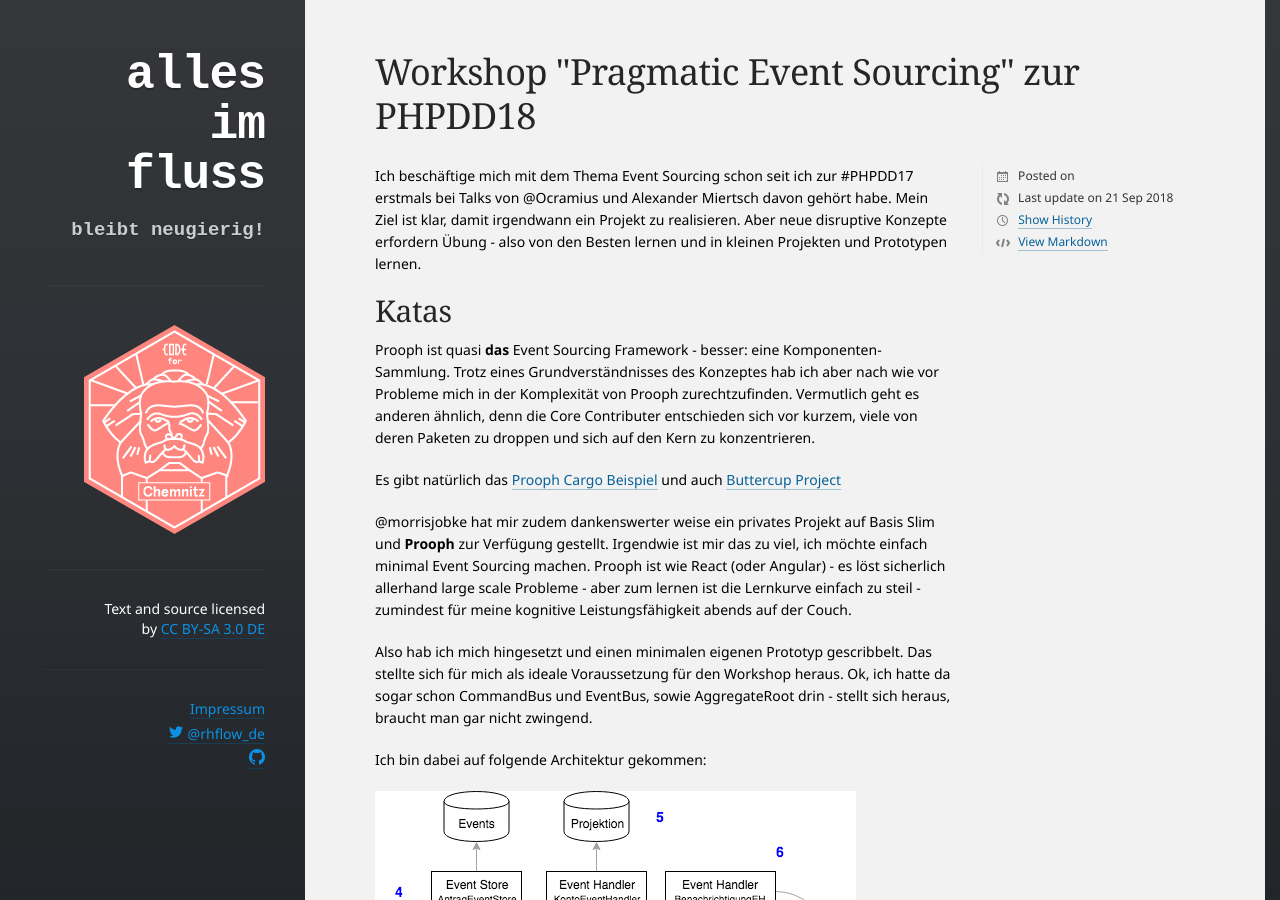
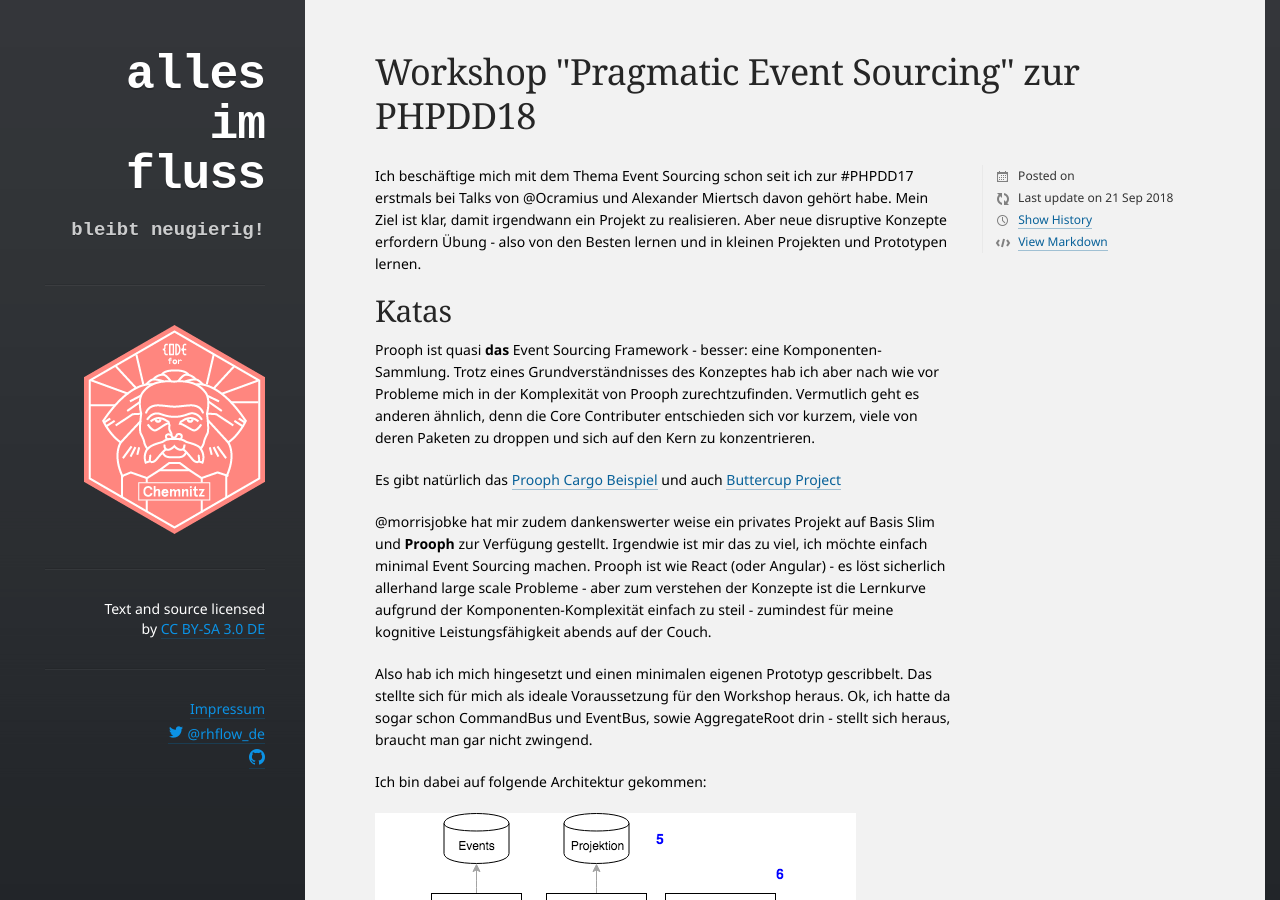
Before and after one commit to ronnyhartenstein/ronnyhartenstein.github.io, a Jekyll site: the page built from _posts/2018/2018-09-22-Workshop-Pragmatic-Event-Sourcing.md, in a window 1280 px wide and 900 px high. Built offline with Jekyll 4.4.1, drawn with Linux system fonts in a browser that asks for light colours.

Commit message:
klarer gemacht warum schwierig

```diff
--- a/_posts/2018/2018-09-22-Workshop-Pragmatic-Event-Sourcing.md
+++ b/_posts/2018/2018-09-22-Workshop-Pragmatic-Event-Sourcing.md
@@ -14,7 +14,7 @@
 
 Es gibt natürlich das [Prooph Cargo Beispiel](http://codeliner.github.io/php-ddd-cargo-sample/) und auch [Buttercup Project](http://buttercup-php.github.io/protects/)
 
-@morrisjobke hat mir zudem dankenswerter weise ein privates Projekt auf Basis Slim und **Prooph** zur Verfügung gestellt. Irgendwie ist mir das zu viel, ich möchte einfach minimal Event Sourcing machen. Prooph ist wie React (oder Angular) - es löst sicherlich allerhand large scale Probleme - aber zum lernen ist die Lernkurve einfach zu steil - zumindest für meine kognitive Leistungsfähigkeit abends auf der Couch.
+@morrisjobke hat mir zudem dankenswerter weise ein privates Projekt auf Basis Slim und **Prooph** zur Verfügung gestellt. Irgendwie ist mir das zu viel, ich möchte einfach minimal Event Sourcing machen. Prooph ist wie React (oder Angular) - es löst sicherlich allerhand large scale Probleme - aber zum verstehen der Konzepte ist die Lernkurve aufgrund der Komponenten-Komplexität einfach zu steil - zumindest für meine kognitive Leistungsfähigkeit abends auf der Couch.
 
 Also hab ich mich hingesetzt und einen minimalen eigenen Prototyp gescribbelt. Das stellte sich für mich als ideale Voraussetzung für den Workshop heraus. Ok, ich hatte da sogar schon CommandBus und EventBus, sowie AggregateRoot drin - stellt sich heraus, braucht man gar nicht zwingend.
 
```
